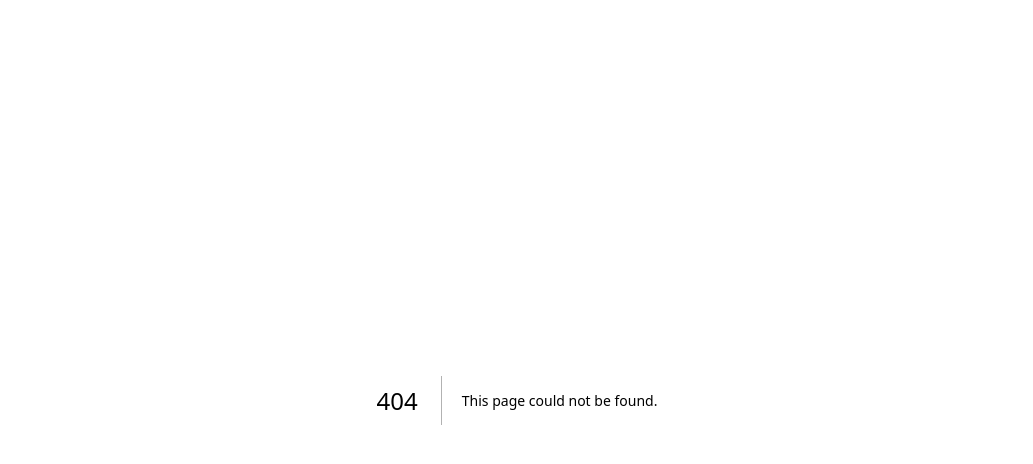
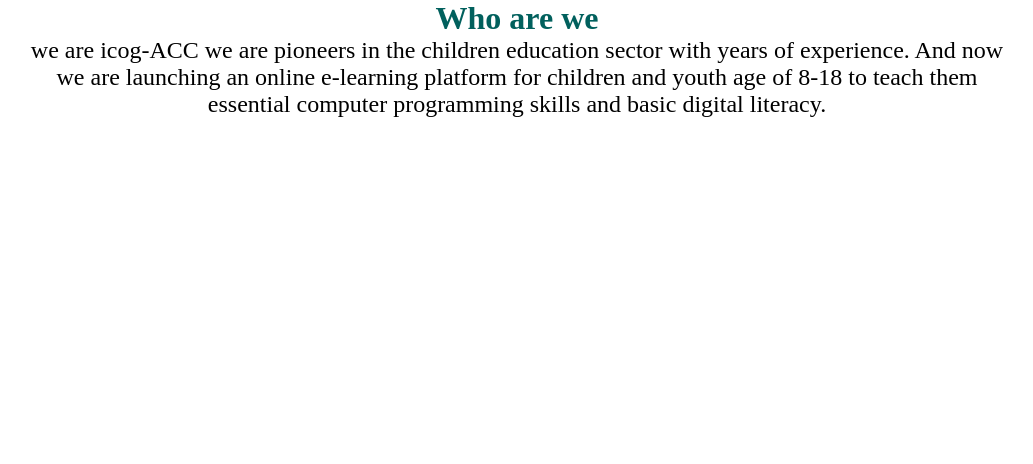
Before and after one commit to Melat16/LMS-MVP, a Next.js app: page /who in a window 1280 px wide. Before the commit this address had no page. Shown: the top 464 px of the page, without its empty margins (123-1156 px from the left). Built offline with nearby package versions, Linux system fonts and the light colour scheme.

Commit message:
who we are page created

```diff
--- /dev/null
+++ b/pages/who.js
@@ -0,0 +1,97 @@
+import styled from "styled-components";
+
+const Container = styled.div`
+height: 100vh;
+width: 100vw;
+background-color:white;
+`
+
+const Subcontainer = styled.div`
+width:1000px;
+margin-left:auto;
+margin-right:auto;
+justify-content:center;
+text-align: center;
+`
+const P = styled.p`
+color:black;
+font-size:24px;
+font-weight:300px;
+`
+
+const H1 = styled.h1`
+color:rgb(1,96,93);
+`
+
+const Wrapper = styled.div`
+display:flex;
+height:100vh;
+width:100vw;
+justify-content: center;
+align-items:center;
+`
+
+const Accordion = styled.div`
+
+`
+const Item = styled.div`
+
+`
+
+const Title = styled.div`
+
+`
+
+const H2 = styled.div`
+
+`
+
+const Content = styled.div`
+
+`
+const Who = () => {
+    return(
+
+        <Container>
+
+            <Subcontainer>
+<H1>Who are we</H1>
+                <P>we are icog-ACC we are pioneers in the children education sector with years
+                    of experience. And now we are launching an online e-learning platform
+                    for children and youth age of 8-18 to teach them essential computer programming skills and basic digital literacy.
+                </P>
+            </Subcontainer>
+            <Wrapper>
+                <Accordion>
+
+                    {data.map((item, i)=>{
+<Item>
+
+</Item>
+
+                    })}
+                </Accordion>
+            </Wrapper>
+        </Container>
+
+     );
+}
+
+const data = [
+    {
+        question: "What is the best way to attend a course?",
+        answer:
+        'Lorem ipsum dolor sit amet, consectetur adipiscing elit, sed do eiusmod tempor incididunt ut labore et dolore magna aliqua. Ut enim ad minim veniam, quis nostrud exercitation ullamco laboris ',
+    },
+    {
+        question: "What is the best way to attend a course?",
+        answer:
+        'Lorem ipsum dolor sit amet, consectetur adipiscing elit, sed do eiusmod tempor incididunt ut labore et dolore magna aliqua. Ut enim ad minim veniam, quis nostrud exercitation ullamco laboris ',
+    },
+    {
+        question: "What is the best way to attend a course?",
+        answer:
+        'Lorem ipsum dolor sit amet, consectetur adipiscing elit, sed do eiusmod tempor incididunt ut labore et dolore magna aliqua. Ut enim ad minim veniam, quis nostrud exercitation ullamco laboris ',
+    },
+]
+export default Who;
```
